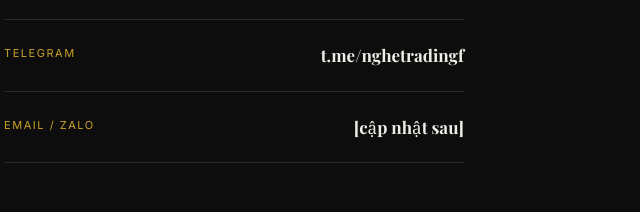
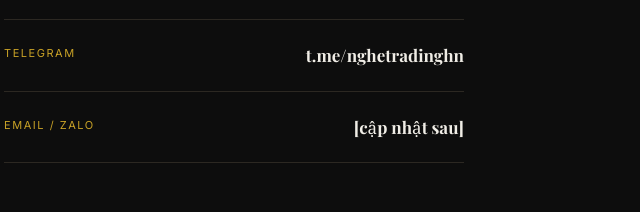
Before and after one commit to longphi11/nghetrading, a plain HTML site: page he-thong.html in a window 1280 px wide. Shown: the part 3417-3629 px from the top of the page, 406-1046 px from the left. Drawn offline with nearby package versions, Linux system fonts and the light colour scheme; a web font is replaced by a local one.

Commit message:
Update he-thong.html

```diff
--- a/he-thong.html
+++ b/he-thong.html
@@ -327,7 +327,7 @@
           </div>
           <div class="ht-contact-row">
             <span class="ht-contact-label">Telegram</span>
-            <span class="ht-contact-value">t.me/nghetradingf</span>
+            <span class="ht-contact-value">t.me/nghetradinghn</span>
           </div>
           <div class="ht-contact-row">
             <span class="ht-contact-label">Email / Zalo</span>
@@ -360,7 +360,7 @@
           <h4>KẾT NỐI</h4>
           <ul>
             <li><a href="#">YouTube</a></li>
-            <li><a href="https://t.me/nghetradingf">Telegram</a></li>
+            <li><a href="https://t.me/nghetradinghn">Telegram</a></li>
             <li><a href="#">Email</a></li>
           </ul>
         </div>
@@ -370,7 +370,7 @@
             <a href="#" aria-label="YouTube" class="social-icon">
               <svg width="18" height="18" viewBox="0 0 24 24" fill="currentColor"><path d="M19.59 6.69a4.83 4.83 0 0 0-3.77-2.7C13.69 3.72 12 3.72 12 3.72s-1.69 0-3.82.27a4.83 4.83 0 0 0-3.77 2.7A27.14 27.14 0 0 0 4 12a27.14 27.14 0 0 0 .41 5.31 4.83 4.83 0 0 0 3.77 2.7C10.31 20.28 12 20.28 12 20.28s1.69 0 3.82-.27a4.83 4.83 0 0 0 3.77-2.7A27.14 27.14 0 0 0 20 12a27.14 27.14 0 0 0-.41-5.31ZM10 15V9l5 3Z"/></svg>
             </a>
-            <a href="https://t.me/nghetradingf" aria-label="Telegram" class="social-icon">
+            <a href="https://t.me/nghetradinghn" aria-label="Telegram" class="social-icon">
               <svg width="18" height="18" viewBox="0 0 24 24" fill="currentColor"><path d="M12 2C6.48 2 2 6.48 2 12s4.48 10 10 10 10-4.48 10-10S17.52 2 12 2zm4.64 6.8-1.7 8.02c-.12.56-.46.7-.93.43l-2.57-1.89-1.24 1.19c-.14.14-.25.25-.51.25l.18-2.61 4.7-4.25c.2-.18-.04-.28-.32-.1L7.38 15.3l-2.52-.79c-.55-.17-.56-.55.12-.81l9.85-3.8c.45-.17.85.11.81.1z"/></svg>
             </a>
             <a href="#" aria-label="Email" class="social-icon">
```
